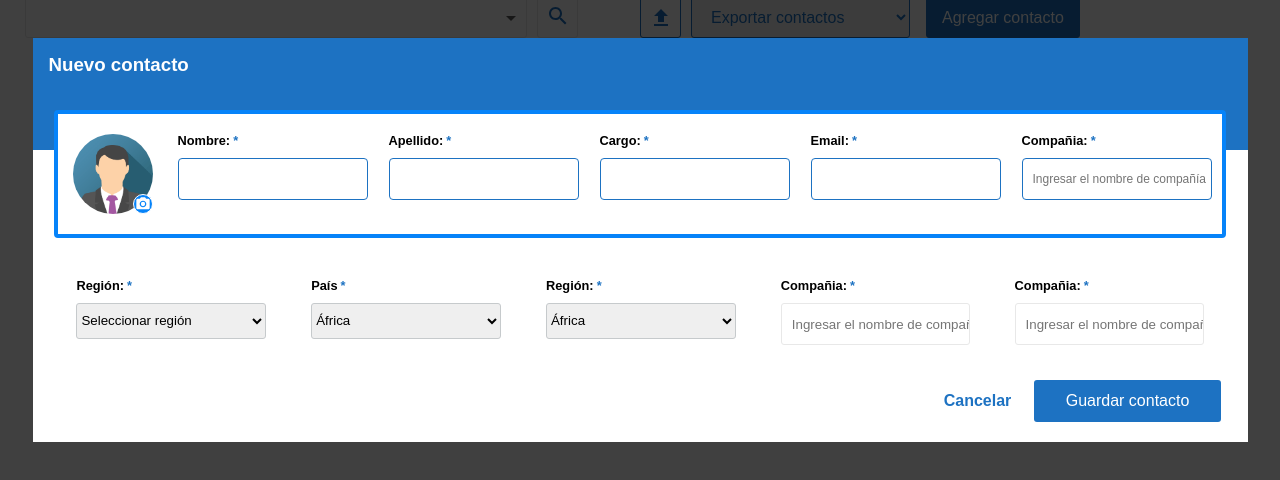
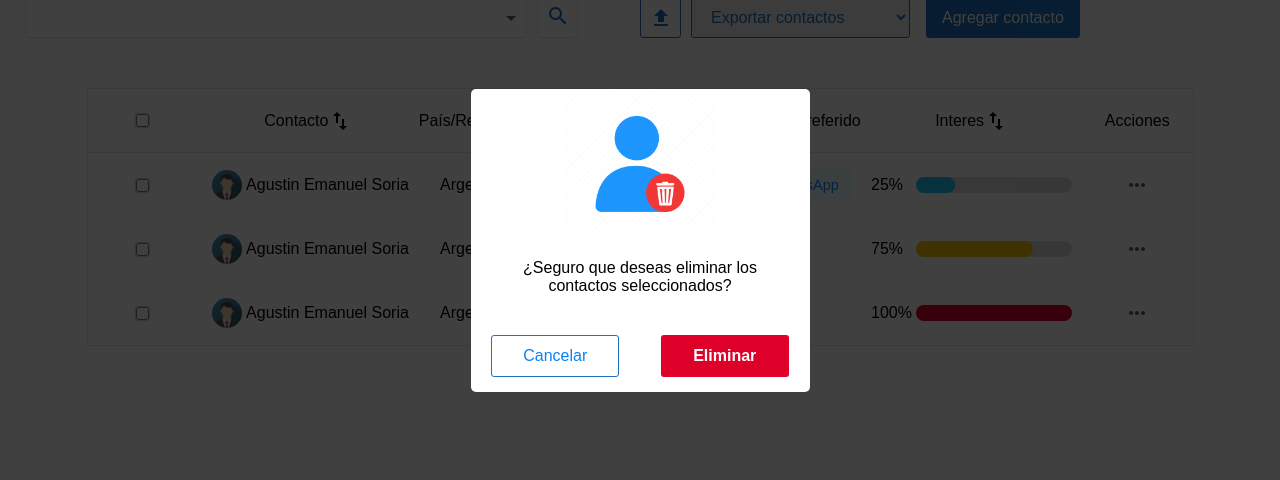
Before and after one commit to Fedecba92/DataWarehouse, a website: page index.html in a window 1280 px wide. Shown: the part 160-640 px from the top of the page. Drawn offline with Linux system fonts and the light colour scheme.

Commit message:
delete-contact modal

```diff
--- a/SCSS/layout/_dashboard.scss
+++ b/SCSS/layout/_dashboard.scss
@@ -176,7 +176,7 @@
   }
 }
 .contact-add {
-  display: flex;
+  display: none;
   align-items: center;
   justify-content: center;
   width: 100vw;
@@ -277,3 +277,54 @@
     }
   }
 }
+.contact-delete {
+  display: flex;
+  align-items: center;
+  justify-content: center;
+  width: 100vw;
+  height: 100vh;
+  background-color: rgba(0, 0, 0, 0.75);
+  position: absolute;
+  top: 0;
+  left: 0;
+  z-index: 9999;
+
+  .contact-delete__container {
+    display: flex;
+    flex-direction: column;
+    align-items: center;
+    width: 339px;
+    height: 303px;
+    background-color: $just-white;
+    border-radius: 5px;
+    h4 {
+      margin: 20px;
+      text-align: center;
+      font-weight: lighter;
+    }
+    img {
+      width: 150px;
+      height: 150px;
+    }
+    .action-container {
+      display: flex;
+      flex-direction: row;
+      justify-content: space-around;
+      width: 100%;
+
+      .button-terciary {
+        width: 8rem;
+        border: 1px solid $primary-color;
+        color: $secondary-color;
+        font-weight: lighter;
+      }
+      .button-secondary {
+        width: 8rem;
+        background-color: $error-color;
+        color: $just-white;
+        margin: 20px 0;
+        font-weight: bold;
+      }
+    }
+  }
+}
--- a/index.html
+++ b/index.html
@@ -229,6 +229,17 @@
 
 </section>
 
+<section class="contact-delete">
+    <div class="contact-delete__container">
+        <img src="./assets/images/delete-contact.png" alt="delete-contact">
+        <h4>¿Seguro que deseas eliminar los contactos seleccionados?</h4>
+        <div class="action-container">
+            <button class="button-terciary">Cancelar</button>
+            <button class="button-secondary">Eliminar</button>
+        </div>
+    </div>
+</section>
+
 
     </main>
 
```
Also changed, not shown: CSS/main.css, assets/images/delete-contact.png (added).
